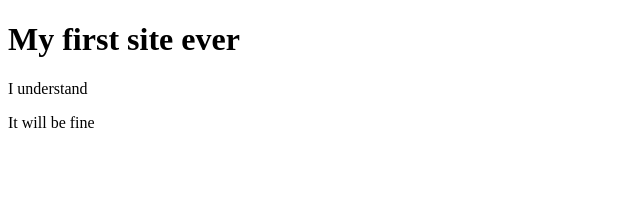
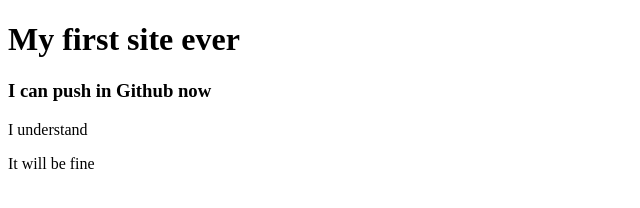
Before and after one commit to codehunter99/myfirstwebsite, a plain HTML site: page newsite.html in a window 1280 px wide. Shown: the whole page, without its empty margins (0-640 px from the left). Drawn offline with Linux system fonts and the light colour scheme.

Commit message:
changing text

```diff
--- a/newsite.html
+++ b/newsite.html
@@ -8,6 +8,7 @@
 </head>
 <body>
     <h1>My first site ever</h1>
+    <h3>I can push in Github now</h3>
     <p>I understand</p>
     <p>It will be fine</p>
 </body>
```
